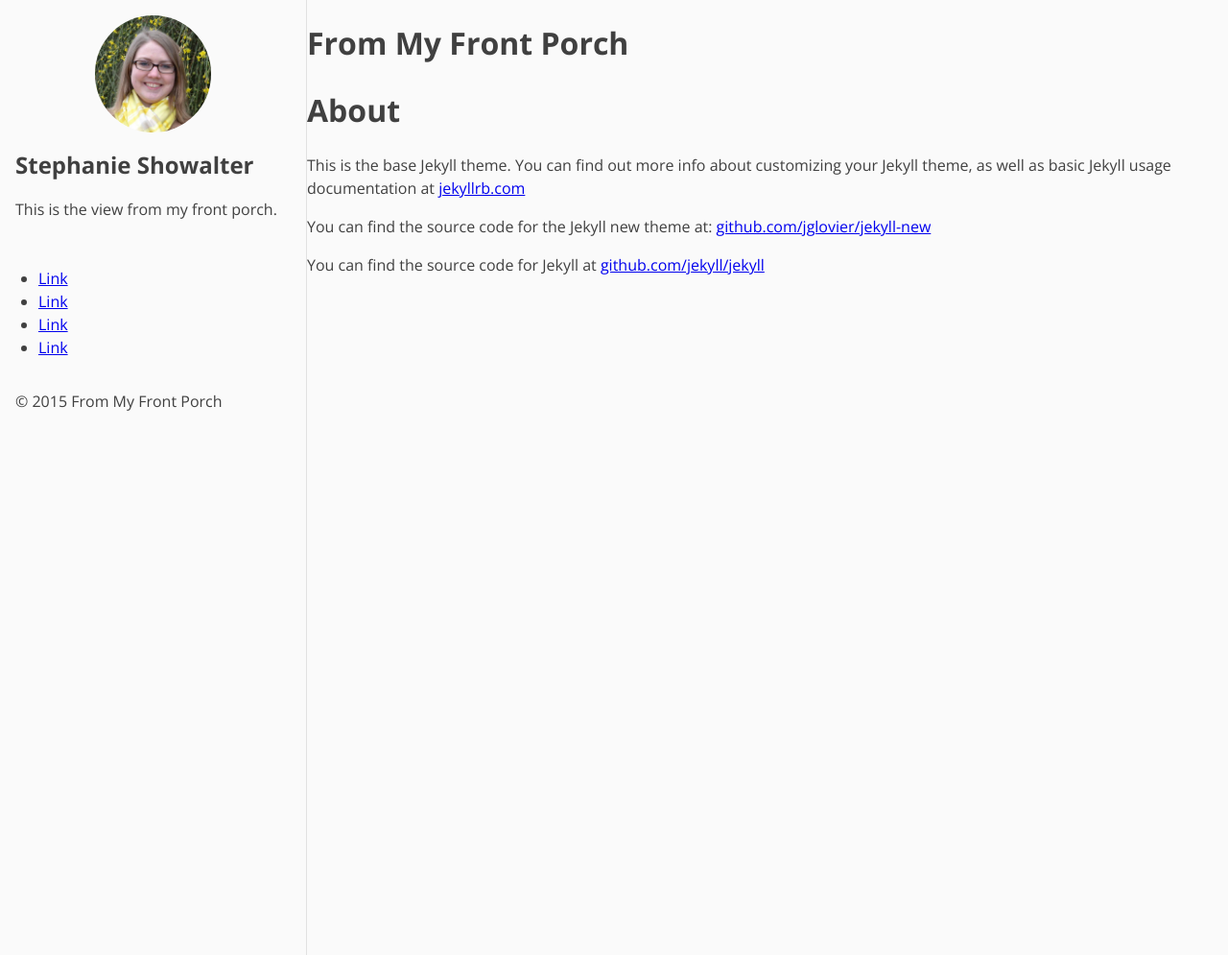
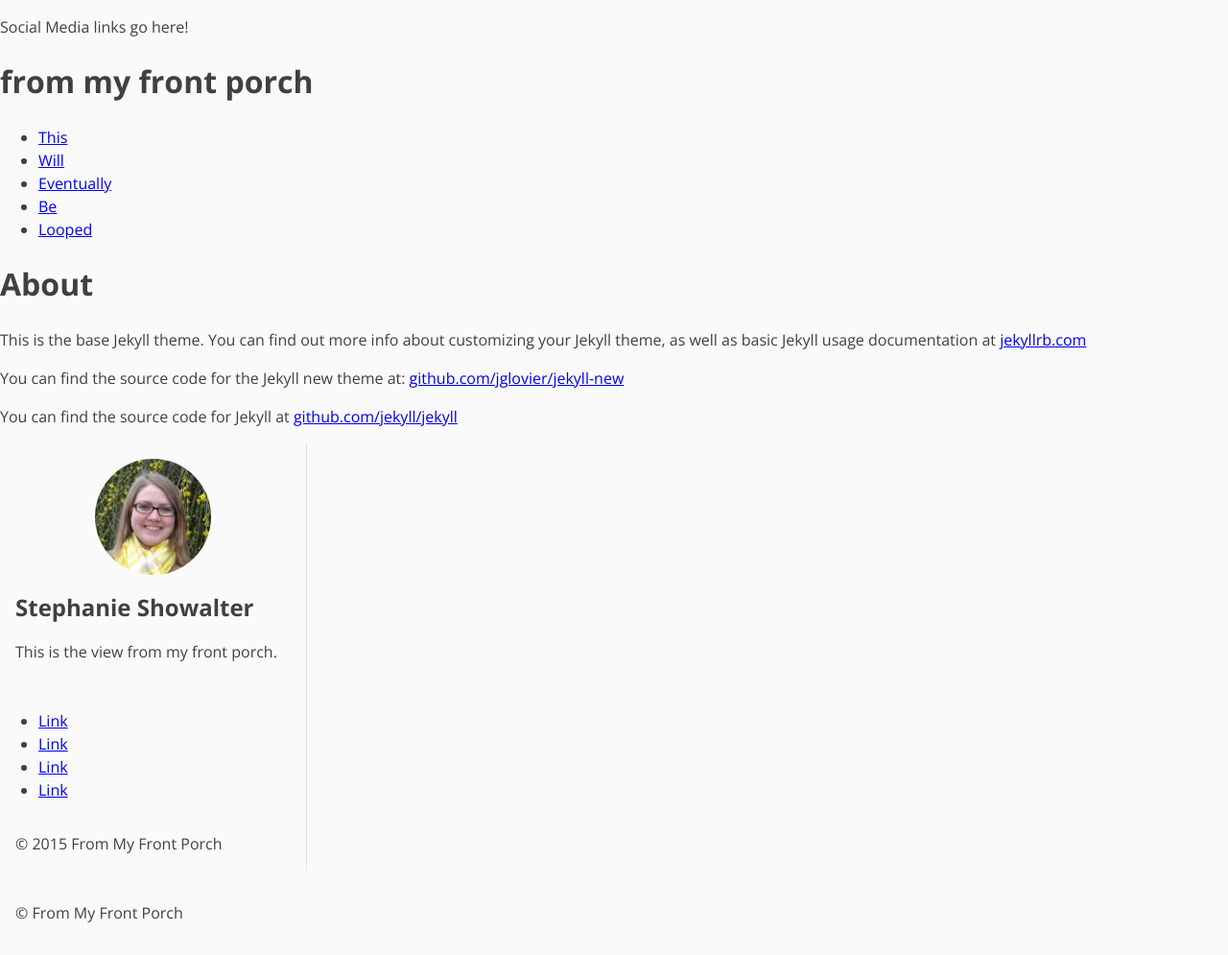
Before and after one commit to orangedaisy/frommyfrontporch, a Jekyll site: the page built from about.md, in a window 1280 px wide and 995 px high. Shown: the whole window at 96% size. Built offline with Jekyll 4.4.1, drawn with Linux system fonts in a browser that asks for light colours; some web fonts are replaced; Markdown is read by kramdown in place of the engine named in the settings.

Commit message:
Prep site for new layout

```diff
--- /dev/null
+++ b/_includes/site-footer.html
@@ -0,0 +1,3 @@
+<footer class="site-footer">
+  <p>&copy; {{ site.date | date: "%Y" }} From My Front Porch</p>
+</footer>
--- /dev/null
+++ b/_includes/site-header.html
@@ -0,0 +1,17 @@
+<header class="site-header">
+
+  <h1 class="site-title">
+    from my front porch
+  </h1>
+
+  <nav class="site-nav">
+    <ul>
+      <li><a href="#" title="link">This</a></li>
+      <li><a href="#" title="link">Will</a></li>
+      <li><a href="#" title="link">Eventually</a></li>
+      <li><a href="#" title="link">Be</a></li>
+      <li><a href="#" title="link">Looped</a></li>
+    </ul>
+  </nav>
+
+</header>
--- /dev/null
+++ b/_includes/top-bar.html
@@ -0,0 +1,3 @@
+<div class="top-bar">
+  <p>Social Media links go here!</p>
+</div>
--- a/_layouts/default.html
+++ b/_layouts/default.html
@@ -5,19 +5,21 @@
 
   <body>
 
-    {% include sidebar.html %}
+    {% include top-bar.html %}
+
+    {% include site-header.html %}
 
     <main>
 
-      {% include page-header.html %}
-
-      <div class="page-content">
-        <div class="wrapper">
-          {{ content }}
-        </div>
+      <div class="post-list">
+        {{ content }}
       </div>
 
+      {% include sidebar.html %}
+
     </main>
+
+    {% include site-footer.html %}
 
   </body>
 
--- a/_sass/_global.scss
+++ b/_sass/_global.scss
@@ -13,7 +13,3 @@ html {
   line-height: 1.5;
   overflow-y: scroll;
 }
-
-main {
-  margin-left: 20rem;
-}
--- a/_sass/layouts/_sidebar.scss
+++ b/_sass/layouts/_sidebar.scss
@@ -9,10 +9,6 @@
 .site-sidebar {
   border-right: 1px solid shade($c-white,10%);
   width: 20rem;
-  position: fixed;
-  top: 0;
-  bottom: 0;
-  left: 0;
 }
 
 .author-card {
```
